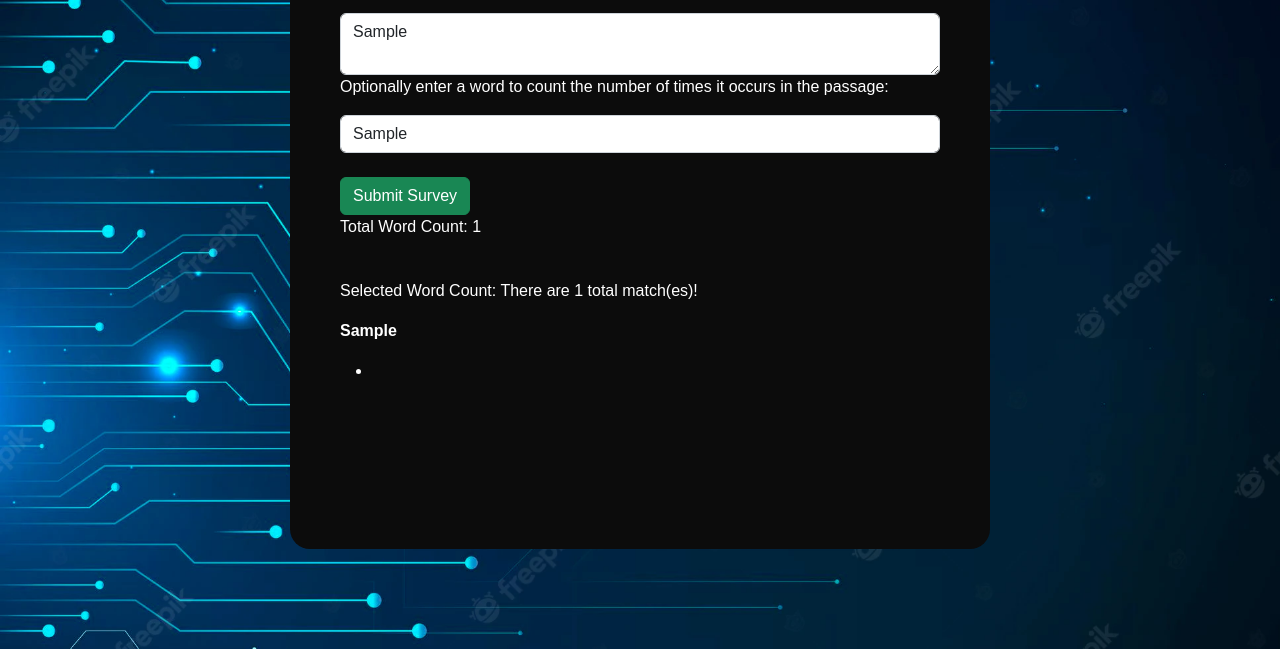
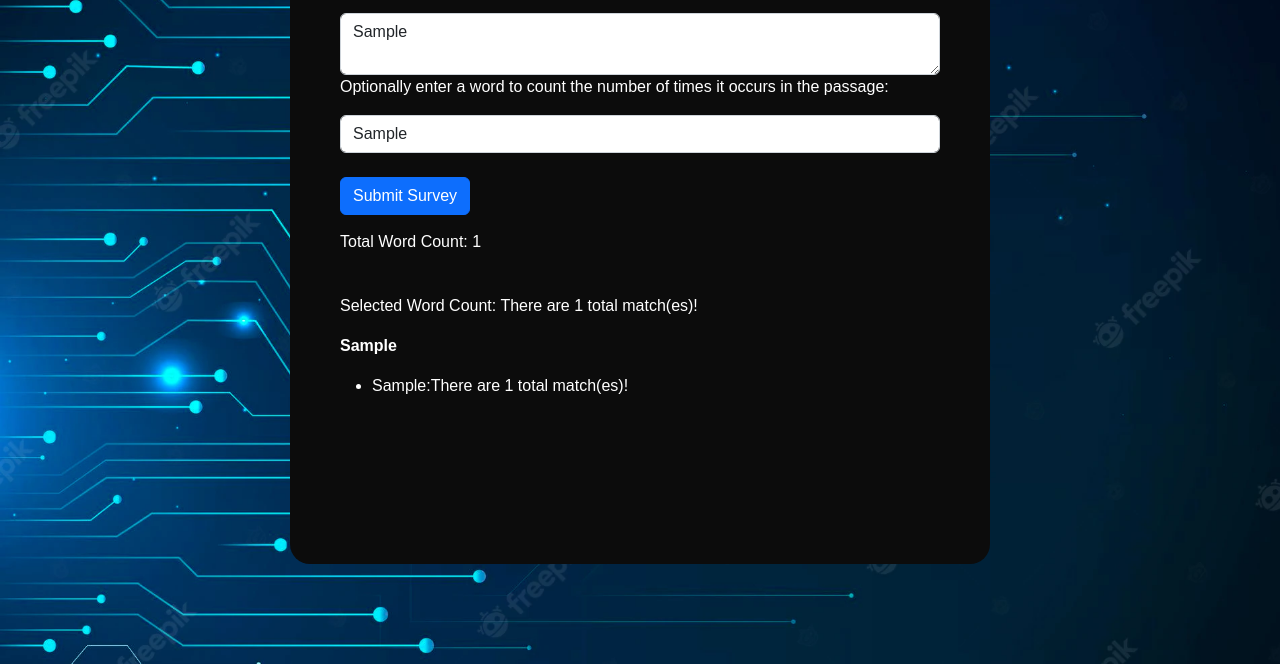
Before and after one commit to excell3nt/text-analyzer-1-, a plain HTML site: page index.html in a window 1280 px wide. Both pictures are taken after typing "Sample", "Sample" into the empty fields and a click on the button "Submit Survey". Shown: the part 233-897 px from the top of the page. Drawn offline with Linux system fonts and the light colour scheme.

Commit message:
add function top3

```diff
--- a/css/styles.css
+++ b/css/styles.css
@@ -21,3 +21,6 @@ h2{
   text-align: center;
   font-size:40px;
 }
+button{
+  margin-bottom: 15px;
+}
--- a/index.html
+++ b/index.html
@@ -17,7 +17,7 @@
         <p>Optionally enter a word to count the number of times it occurs in the passage:</p>
         <input type="text" id="word" name="word" class="form-control">
         <br>
-        <button type="submit" class="btn btn-success">Submit Survey</button>
+        <button type="submit" class="btn btn-primary">Submit Survey</button>
       </div>
     </form>
     <p>Total Word Count: <span id="total-count"></span></p>
--- a/js/script.js
+++ b/js/script.js
@@ -67,39 +67,28 @@ function boldPassage(word, text) {
   return htmlString + "</p>";
 }
 
-function top3(sentence) {
+function top3(sentence){
   let top = []
-  let topThree = "<li>"
-  word = sentence.toLowerCase();
-  let myTop = word.split(" ");
-  let newMyTop = [...new Set(myTop)];
-  newMyTop.forEach(function (element) {
-    let counter = 0;
-    myTop.forEach(function (elements) {
-      if (element === elements) {
-        counter++
-      }
-    })
+  let topThree = ""
+  let myTop = sentence.split(" ")
+  let myNewTop = [...new Set(myTop)]
+  myNewTop.forEach(function(element){
+    let elementFreeOfPunctuation = punctuationRemover(element)
+    let counter = numberOfOccurrencesInText(elementFreeOfPunctuation, sentence)
     let wordCountArray = [];
-    wordCountArray.push(element);
+    wordCountArray.push(elementFreeOfPunctuation);
     wordCountArray.push(counter);
-    top.push(wordCountArray);
+    top.push(wordCountArray)
   });
-
-  top.sort(function (a, b) {
+  top.sort(function(a,b){
     return b[1] - a[1]
   });
-
-  for (i = 0; i < top.length - 1; i++) {
-
-    if (i > 2) {
-
-      break;
+  for( let i =0; i<top.length; i++){
+    if (i <= 2){
+      topThree = topThree.concat("<li>", top[i][0] + ":" + top[i][1], "</li>")
     }
-    topThree = topThree.concat(top[i][0] + ":" + top[i][1])
   }
-  topThree = topThree + "</li>"
-  return topThree;
+  return topThree
 }
 
 
@@ -113,7 +102,7 @@ $(document).ready(function () {
     const wordCount = wordCounter(passage);
     const occurrencesOfWord = numberOfOccurrencesInText(word, passage);
     const boldedPassage = boldPassage(word, passage)
-    const top3Common = top3(word)
+    const top3Common = top3(passage)
     $("#total-count").html(wordCount);
     $("#selected-count").html(occurrencesOfWord);
     $("#bolded-passage").html(boldedPassage)
```
Also changed, not shown: img/abstract-geometric-green-background_23-2148374232.webp (added), img/gradient-futuristic-cyber-background_23-2149120094.webp (added), img/green-abstract-geometric-wallpaper_52683-29623.webp (added).
